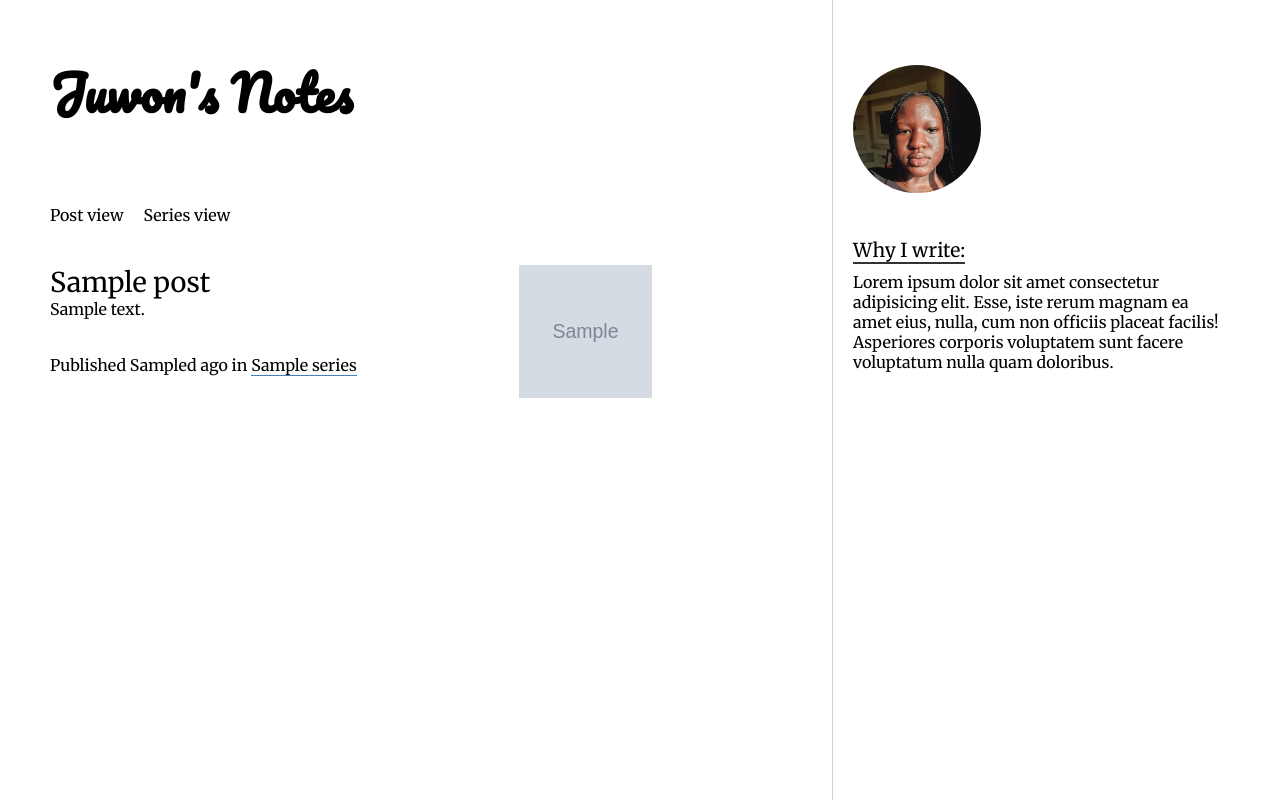
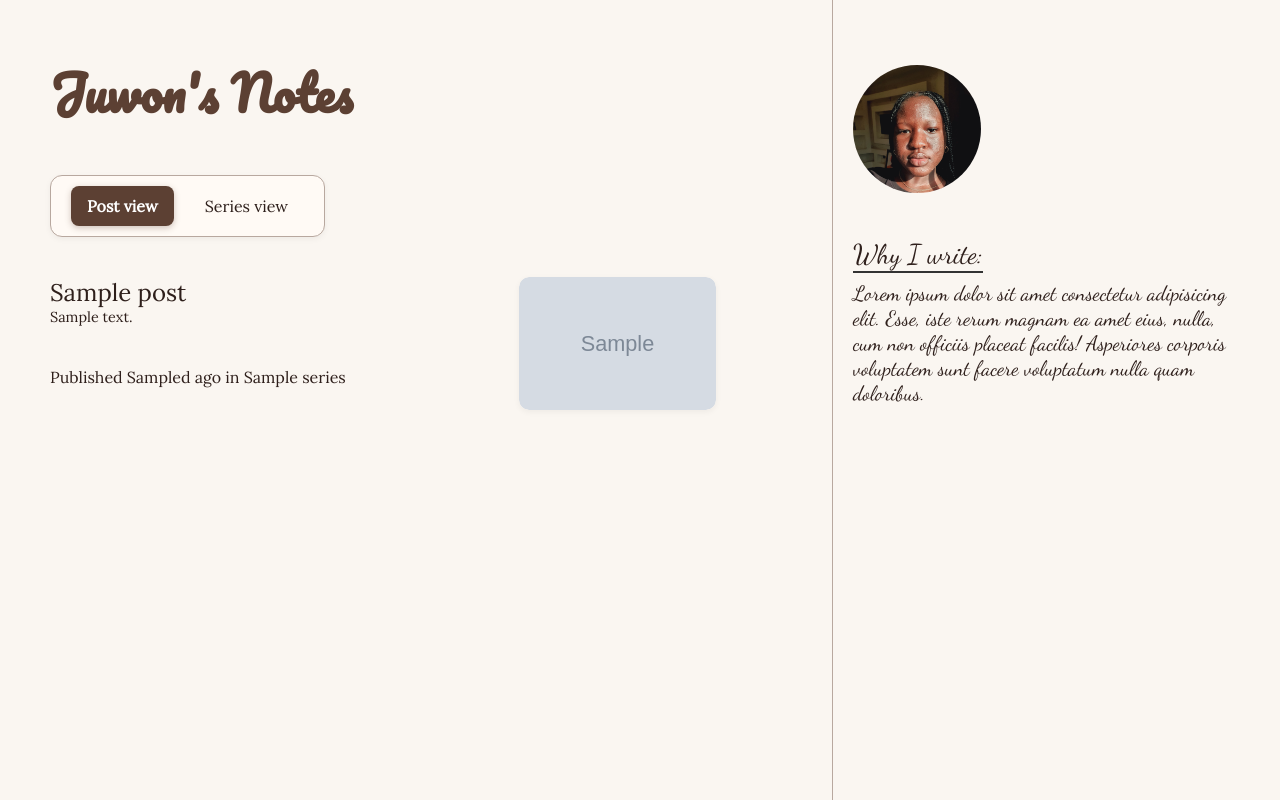
Before and after one commit to bowale-os/JuwonsNotes, a Flask app: template templates/index.html in a window 1280 px wide. Run offline with Flask 3, Linux system fonts and the light colour scheme; the template is opened without the code that fills it: most values are stand-ins (such as "Sample title", 1, 10 or a date in 2020); grey boxes marked "Sample" are stand-in pictures; parts of the project's set-up code (start-up, migrations or seed data) failed here and were passed over.

Commit message:
Some nice styling

```diff
--- a/templates/index.html
+++ b/templates/index.html
@@ -5,14 +5,23 @@
   <meta name="viewport" content="width=device-width, initial-scale=1" />
   <title>Juwon's Notes</title>
   <link rel="stylesheet" href="../static/styles.css">
-  <link href="https://fonts.googleapis.com/css2?family=Poppins:wght@300;400;500;600;700&display=swap" rel="stylesheet">
   <link href="https://fonts.googleapis.com/css2?family=Pacifico&display=swap" rel="stylesheet">
   <link href="https://fonts.googleapis.com/css2?family=Lora&display=swap" rel="stylesheet">
-  <link href="https://fonts.googleapis.com/css2?family=Merriweather&display=swap" rel="stylesheet">
+  <link href="https://fonts.googleapis.com/css2?family=Dancing+Script&display=swap" rel="stylesheet">
 
 
 
   <style>
+    :root {
+  --bg-color: #FAF6F1;         /* Light cream background */
+  --text-color: #2E1F1B;       /* Espresso dark brown */
+  --accent-color: #5C4033;     /* Medium roast */
+  --hover-color: #EDE3DA;      /* Soft latte cream */
+  --border-color: #B8A89F;     /* Subtle coffee-taupe */
+}
+
+
+
     * {
       margin: 0;
       padding: 0;
@@ -22,8 +31,9 @@
     html, body {
       height: 100%;
       overflow: hidden;
-      /* background-color: blue; */
-      font-family: 'Merriweather', sans-serif;
+      background-color: var(--bg-color);
+      color: var(--text-color);
+      font-family: 'Lora', sans-serif;
     }
 
     .big-container {
@@ -46,9 +56,6 @@
       display: none;
     }
 
-
-
-
     .first-part{
       margin-top: 50px;
       margin-left: 50px;
@@ -59,43 +66,52 @@
       font-size: 3rem;
       /* letter-spacing: 2px; */
       margin-bottom: 40px;
-      /* background-color:#FFFDD0 ; */
-      /* color: #502b07; */
+      color: var(--accent-color);
+    }
+.view-options {
+  display: flex;
+  align-items: center;
+  gap: 15px;
+  margin-bottom: 30px;
+  padding: 10px 20px;
+  background-color: #fffaf5;
+  border: 1px solid var(--border-color);
+  border-radius: 12px;
+  box-shadow: 0 2px 6px rgba(0, 0, 0, 0.05);
+  width: fit-content;
+  transition: box-shadow 0.3s ease;
 }
 
-    .view-options{
-      /* background-color: darkcyan; */
-      display: flex;
-      align-items: flex-end;
+.view-options:hover {
+  box-shadow: 0 4px 12px rgba(0, 0, 0, 0.08);
 }
 
-
-  .view-options button {
-  background: none;
+.view-options button.option {
+  font-size: 1rem;
+  font-weight: 500;
+  background-color: transparent;
   border: none;
-  /* padding: 0 5px;         */
-  margin-right: 20px;
-  font: inherit;
-  color: black;
+  color: var(--text-color);
+  padding: 10px 16px;
+  border-radius: 8px;
   cursor: pointer;
-  transition: color 0.3s ease;
-  height: 50px;
-
-  display: flex;          /* enable flexbox */
-  align-items: flex-end;  /* align text at bottom */
-  /* optionally: justify-content: center; to center horizontally */
+  transition: background-color 0.25s ease, color 0.25s ease, transform 0.15s ease;
+  font-family: inherit;
+  position: relative;
 }
 
-
-
-.view-options button:hover {
-  background-color: rgb(197, 197, 197); /* darker shade on hover */
-  text-decoration: underline; /* optional, for link effect */
-
-  /* or remove underline if you prefer */
-  /* text-decoration: none; */
+.view-options button.option:hover {
+  background-color: var(--hover-color);
+  color: var(--accent-color);
+  transform: translateY(-1px);
 }
 
+.view-options button.option.active {
+  background-color: var(--accent-color);
+  color: white;
+  font-weight: 600;
+  box-shadow: 0 2px 6px rgba(92, 64, 51, 0.3);
+}
 
     .display{
       margin: 40px 0px 0px 50px;
@@ -119,7 +135,8 @@
   }
 
 .post-herald:hover {
-  background-color: #f3f3f3; /* subtle hover effect */
+  background-color: var(--hover-color);
+
 }
 
 
@@ -161,41 +178,79 @@
     .post-desc {
       margin: 0;
       padding: 0;
+
     }
 
     .post-title{
-      font-size: 1.7rem;
+      font-size: 1.5rem;
       font-weight: 500;
       /* margin-bottom: px; */
     }
 
     .post-desc{
-      font-size: 1rem;
+      font-size: 0.9rem;
     }
 
     .miscinfo{
       height: 40%;
-      /* background-color: linen; */
+      font-size: 1rem;
       padding-top: 10px;
     }
+.post-series-link {
+  position: relative;
+  overflow: hidden;
+  color: var(--text-color);
+  text-decoration: none;
+  transition: color 0.3s ease;
+  z-index: 0;
+  border-bottom: 2px solid transparent; /* reserve space for border */
+}
 
-    .post-series-link{
-      text-decoration: none;
-      color: inherit;
-      border-bottom: 1px solid steelblue;
+.post-series-link::before {
+  content: "";
+  position: absolute;
+  bottom: 0;
+  left: 0;
+  width: 100%;
+  height: 0;
+  background-color: rgba(92, 64, 51, 0.3); /* light brown translucent */
+  z-index: -1;
+  transition: height 0.3s ease 0.15s, opacity 0.3s ease 0.15s; /* delay background */
+  opacity: 0;
+  pointer-events: none;
 }
+
+.post-series-link:hover {
+  color: #3a2b1f; /* optionally darken text on hover */
+  border-bottom-color: rgba(92, 64, 51, 0.3) /* show bottom border immediately */
+}
+
+.post-series-link:hover::before {
+  height: 100%;
+  opacity: 1;
+}
+
 
     .post-img {
   flex: 1.5;
-      /* background-color: darkorange; */
-      border-radius: 6px;
+  border-radius: 10px;
+  overflow: hidden;
+  box-shadow: 0 2px 6px rgba(0, 0, 0, 0.05); /* optional soft shadow */
+  transition: transform 0.2s ease;
 }
 
-    .post-img > img{
+.post-img:hover {
+  transform: scale(1.02); /* subtle zoom on hover */
+}
+
+.post-img > img {
   height: 100%;
-      aspect-ratio: 1 / 1;
-      /* width: 80%; */
+  width: 100%;
+  object-fit: cover;
+  display: block;
+  border-radius: inherit; /* ensures the image follows parent radius */
 }
+
 
     /* Series View */
     .herald {
@@ -219,7 +274,7 @@
 
     .series-info {
       flex:1.4;
-      background-color: lightgray;
+      background-color: var(--hover-color);
       height: 100%;
       padding: 20px 20px 10px 20px;
       display: flex;
@@ -316,11 +371,10 @@
   top: 0;
   display: flex;
   flex-direction: column;
-  /* background-color: rgb(73, 47, 61); */
   overflow-y: auto; /* optional if right section has scrollable content */
   padding: 30px 50px 0px 20px ;
-  /* padding-right: 50px; */
-  border-left: 1px solid lightgray;
+  border-left: 1px solid var(--border-color);
+
 }
 
     .writer-intro {
@@ -355,11 +409,11 @@
   /* background-color: aquamarine; */
   margin-bottom: 10px;
   flex:1.5;
-
+  font-family: 'Dancing Script';
 }
 
 .why{
-  font-size: 1.2rem;
+  font-size: 1.7rem;
   margin: 0;
   padding: 0;
   border-bottom:2px solid #333;
@@ -368,6 +422,7 @@
 .reason{
   margin-top:10px ;
   max-width: 100%;
+  font-size: 1.3rem;
 }
 
 
```
Also changed, not shown: templates/view-post.html (+60 -13 lines), templates/view-series.html (+33 -9 lines). Lines whose indentation alone changed are shown as unchanged.
